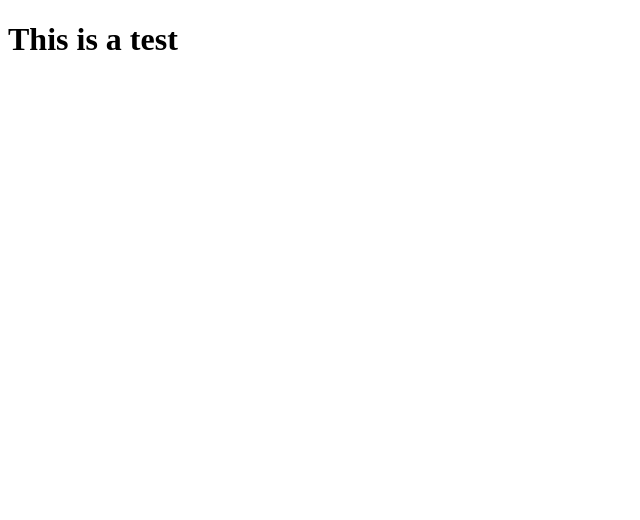
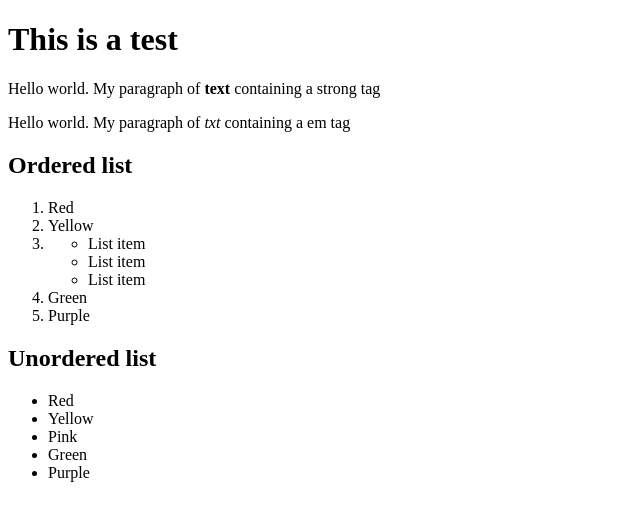
Before and after one commit to mrmarcfletcher/git_test, a plain HTML site: page index.html in a window 1280 px wide. Shown: the whole page, without its empty margins (0-640 px from the left). Drawn offline with Linux system fonts and the light colour scheme.

Commit message:
testing commit

```diff
--- a/index.html
+++ b/index.html
@@ -8,5 +8,29 @@
 </head>
 <body>
     <h1>This is a test</h1>
+    <p>Hello world. My paragraph of <strong>text</strong>  containing a strong tag</p>
+    <p>Hello world. My paragraph of <em>txt</em> containing a em tag</p>
+    <h2>Ordered list</h2>
+    <ol>
+        <li>Red</li>
+        <li>Yellow</li>
+        <li>
+            <ul>
+                <li>List item</li>
+                <li>List item</li>
+                <li>List item</li>
+            </ul>
+        </li>
+        <li>Green</li>
+        <li>Purple</li>
+    </ol>
+    <h2>Unordered list</h2>
+    <ul>
+        <li>Red</li>
+        <li>Yellow</li>
+        <li>Pink</li>
+        <li>Green</li>
+        <li>Purple</li>
+    </ul>
 </body>
 </html>
```
Also changed, not shown: hello_world.txt.
